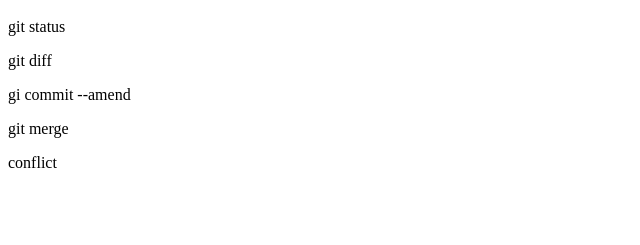
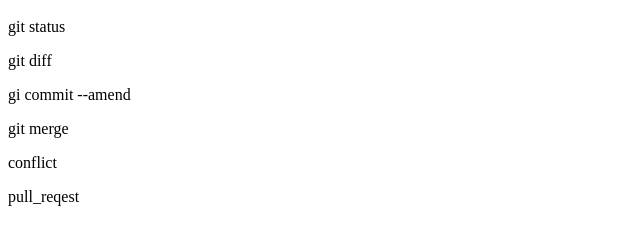
Before and after one commit to koki-takishita/git_tyutorial, a plain HTML site: page index.html in a window 1280 px wide. Shown: the part 57-302 px from the top of the page, without its empty margins (0-640 px from the left). Drawn offline with Linux system fonts and the light colour scheme.

Commit message:
pull reqestを追記

```diff
--- a/index.html
+++ b/index.html
@@ -4,3 +4,4 @@
 <p>gi commit --amend</p>
 <p>git merge</p>
 <p>conflict</p>
+<p>pull_reqest</p>
```
